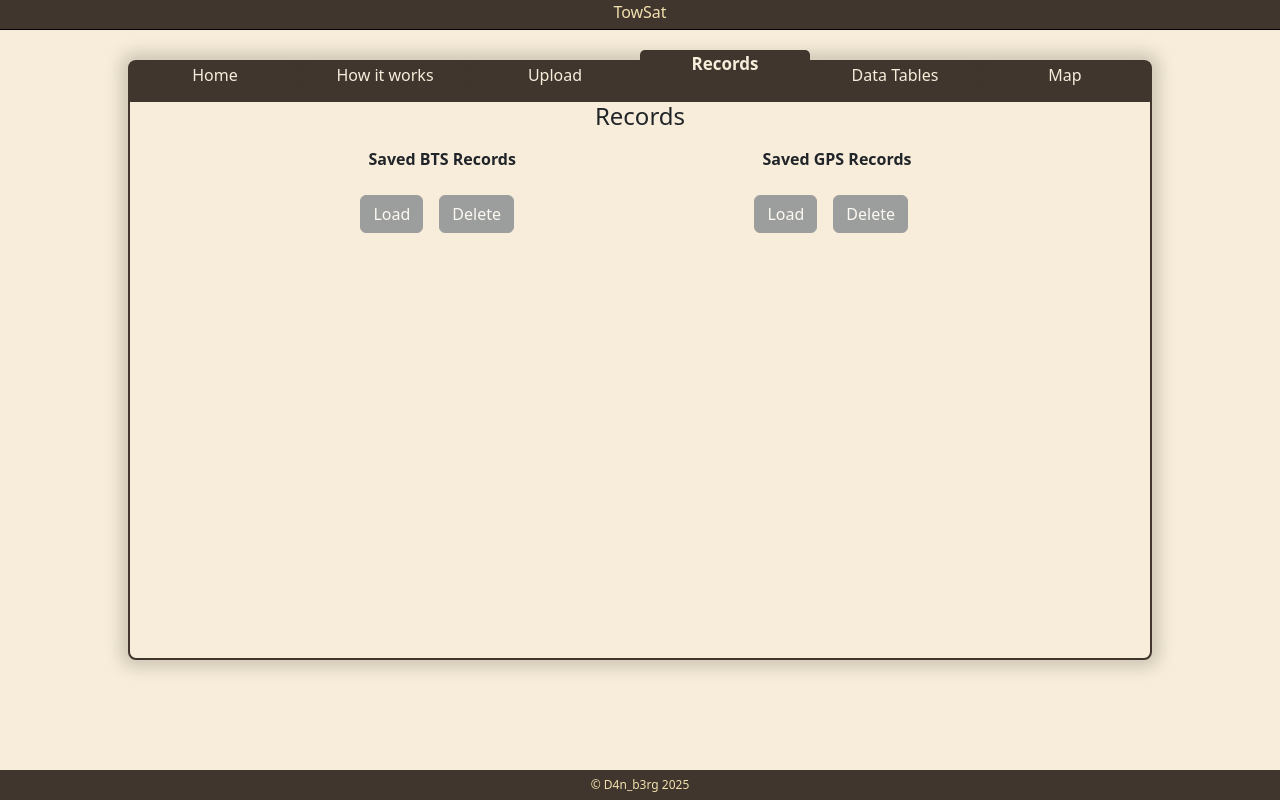
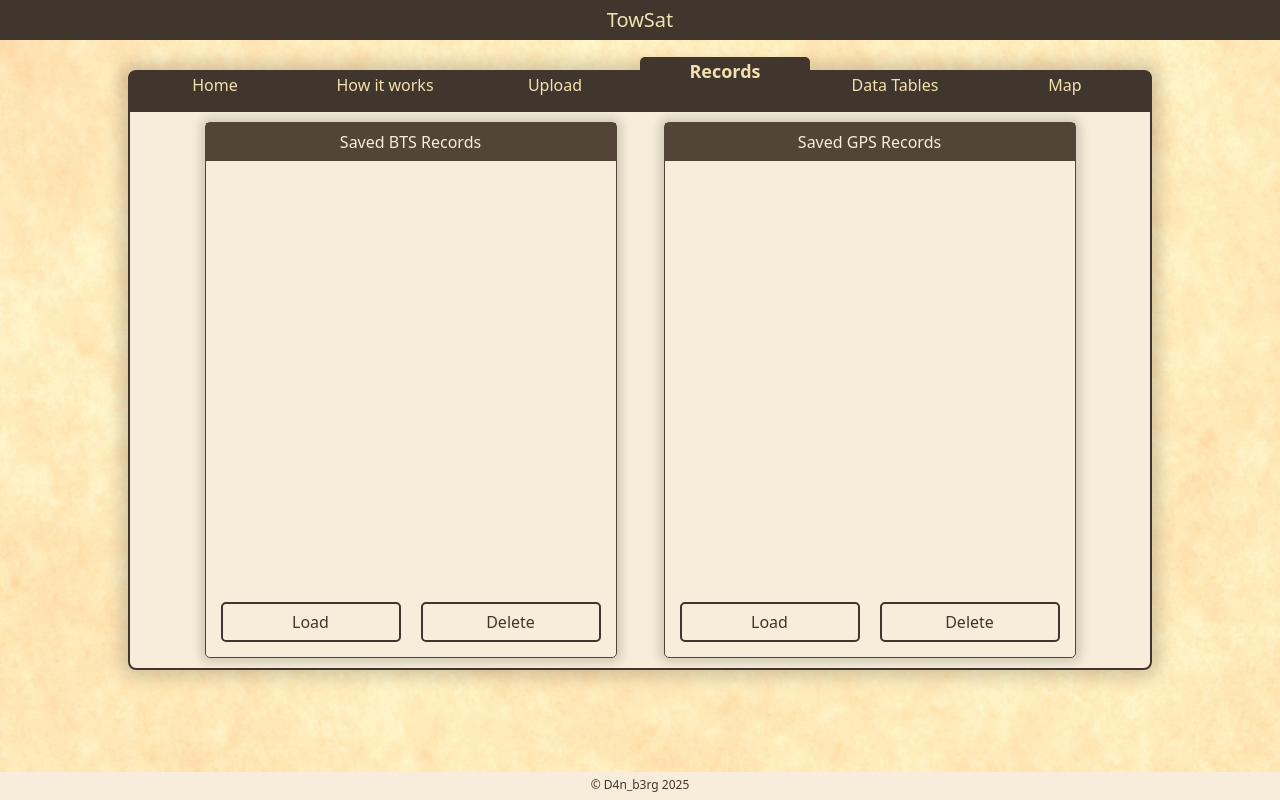
Before and after one commit to DanRosenbergr/TowSat, a React (Vite) app: page /records in a window 1280 px wide. Built offline with nearby package versions, Linux system fonts and the light colour scheme.

Commit message:
connection test,

```diff
--- a/src/components/GpsTable.jsx
+++ b/src/components/GpsTable.jsx
@@ -29,14 +29,20 @@ function GpsTable({ gpsData }) {
               </tr>
             </thead>
             <tbody>
-              {gpsData.length ===0 ?(<tr><td colspan="5" className="noData">! no data yet !</td></tr>):(
+              {gpsData.length === 0 ? (
+                <tr>
+                  <td colSpan="5" className="noData">
+                    ! no data yet !
+                  </td>
+                </tr>
+              ) : (
                 gpsData.map((point, index) => (
                   <tr key={index}>
-                  <td>{point.latitude}</td>
-                  <td>{point.longitude}</td>
-                  <td>{point.elevation}</td>
-                  <td>{formatGPXTime(point.time)}</td>
-                </tr>
+                    <td>{point.latitude}</td>
+                    <td>{point.longitude}</td>
+                    <td>{point.elevation}</td>
+                    <td>{formatGPXTime(point.time)}</td>
+                  </tr>
                 ))
               )}
             </tbody>
--- a/src/components/Records.jsx
+++ b/src/components/Records.jsx
@@ -9,16 +9,18 @@ function Records({ btsRecords, gpsRecords, loadBtsData, loadGpsData, handleDelet
   return (
     <>
       <div className="records">
-        <h4 className="text-center">Records</h4>
-        <div className="recordsWindow">
-          <div className="btsWindow">
-            <div className="btsList">
-              <p className="text-center fw-bold p-2">Saved BTS Records</p>
+        <div className="recordsFullWindow">
+          <div className="recordsWindow">
+            <div className="recordsTitle">
+              <p>Saved BTS Records</p>
+            </div>
+            <div className="recordsList">
               {btsRecords.map((item) => (
                 <div
-                  className={`ms-3 me-3 datarow d-flex justify-content-between ${selectedBtsId === item.id ? "selected" : ""}`}
+                  className={selectedBtsId === item.id ? "selected" : "datarow"}
                   key={item.id}
-                  onClick={() => setSelectedBtsId(item.id)}>
+                  onClick={() => setSelectedBtsId((prevId) => (prevId === item.id ? null : item.id))}
+                >
                   <span>{item.name}</span>
                 </div>
               ))}
@@ -27,24 +29,30 @@ function Records({ btsRecords, gpsRecords, loadBtsData, loadGpsData, handleDelet
               <button
                 onClick={() => loadBtsData(selectedBtsId)}
                 disabled={!selectedBtsId}
-                className={`btn me-3 ${selectedBtsId ? "myButton" : "btn-secondary"} btnDel`}>Load
+                className={selectedBtsId ? "myButton" : "myButtonDisabled"}
+              >
+                Load
               </button>
               <button
                 onClick={() => handleDelete(selectedBtsId, "bts")}
                 disabled={!selectedBtsId}
-                className={`btn ${selectedBtsId ? "" : "btn-secondary"} btnDel`}>Delete
+                className={selectedBtsId ? "myButton" : "myButtonDisabled"}
+              >
+                Delete
               </button>
             </div>
           </div>
-
-          <div className="gpsWindow">
-            <div className="gpsList">
-              <p className="text-center fw-bold p-2">Saved GPS Records</p>
+          <div className="recordsWindow">
+            <div className="recordsTitle">
+              <p>Saved GPS Records</p>
+            </div>
+            <div className="recordsList">
               {gpsRecords.map((item) => (
                 <div
-                  className={`ms-3 me-3 datarow d-flex justify-content-between ${selectedGpsId === item.id ? "selected" : ""}`}
+                  className={selectedGpsId === item.id ? "selected" : "datarow"}
                   key={item.id}
-                  onClick={() => setSelectedGpsId(item.id)}>
+                  onClick={() => setSelectedGpsId((prevId) => (prevId === item.id ? null : item.id))}
+                >
                   <span>{item.name}</span>
                 </div>
               ))}
@@ -53,12 +61,16 @@ function Records({ btsRecords, gpsRecords, loadBtsData, loadGpsData, handleDelet
               <button
                 onClick={() => loadGpsData(selectedGpsId)}
                 disabled={!selectedGpsId}
-                className={`btn me-3 ${selectedGpsId ? "btn-success" : "btn-secondary"} btnDel`}>Load
+                className={selectedGpsId ? "myButton" : "myButtonDisabled"}
+              >
+                Load
               </button>
               <button
-                onClick={() => handleDelete(selectedGpsId, "bts")}
+                onClick={() => handleDelete(selectedGpsId, "gps")}
                 disabled={!selectedGpsId}
-                className={`btn ${selectedGpsId ? "btn-danger" : "btn-secondary"} btnDel`}>Delete
+                className={selectedGpsId ? "myButton" : "myButtonDisabled"}
+              >
+                Delete
               </button>
             </div>
           </div>
--- a/src/scss/DataTable.css
+++ b/src/scss/DataTable.css
@@ -2,10 +2,11 @@
   flex: 1;
   display: flex;
   flex-direction: column;
-  padding: 10px;
+  padding: 15px;
   min-width: 0;
   height: 100%;
   /* border: 1px solid #524437; */
+
 }
 .tableTitle{
   text-align: center;
@@ -15,13 +16,16 @@
   overflow-y: auto;
   overflow-x: auto;
   flex: 1;
+  border: 1px solid #524437;
+  box-shadow: 0 0 10px 5px rgba(82, 68, 55, 0.2);
+  border-radius: 5px;
 }
 .table {
   width: 100%;
   border-collapse: collapse;
-  font-size: 12px;
+  font-size: 13px;
   text-align: left;
-  border: 1px solid #524437;
+  /* border: 1px solid #524437; */
 }
 .table thead th {
   position: sticky;
--- a/src/scss/Map.css
+++ b/src/scss/Map.css
@@ -1,27 +1,35 @@
 .mapContainer{
     display: flex;
     height: 100%;
-
 }
 .mapButtons{
     display: flex;
     flex-direction: column;
-    align-items: left;
+    align-items: center;
     justify-content: center;
-    width: 200px;
+    width: 250px;
+    height: 150px;
     gap: 10px;
-    padding-left: 15px;
+    margin-bottom: 20px;
+}
+.mapControls{
+    display: flex;
+    flex-direction: column;
 }
 .mapArea{
     flex: 1;
     display: flex;
     justify-content: center;
     align-items: center;
-    /* border: 1px solid red; */
+}
+.mapWarnings{
+    display: flex;
+    flex-direction: column;
+    align-items: center;
 }
 .mapleaflet{
     height: 480px;
     width: 800px;
     border: 1px solid #40362D;
-
+    box-shadow: 0 0 10px 5px rgba(82, 68, 55, 0.2);
 }
--- a/src/scss/RecordsTable.css
+++ b/src/scss/RecordsTable.css
@@ -1,15 +1,72 @@
+.recordsFullWindow{
+  display: flex;
+  justify-content: space-around;
+  width: 90%;
+  height: 100%;
+}
+.recordsTitle{
+  background-color: #524437;
+  color: #F7EDDA;
+  display:flex;
+  justify-content: center;
+  align-items: center;
+  padding-top: 7px;
+  padding-bottom: 7px;
+}
+.recordsList{
+  flex: 1;
+  overflow-y: auto;
+}
 .recordsWindow{
   display: flex;
-  justify-content: space-evenly;
+  flex-direction: column;
+  height: 100%;
+  border: 1px solid #524437;
+  box-shadow: 0 0 10px 5px rgba(82, 68, 55, 0.2);
+  border-radius: 5px;
 }
-.recordButtons{
-
+.recordsButtons{
+  padding: 10px;
+  display: flex;
+  justify-content: center;
+  gap: 10px;
 }
 .datarow {
-  border-bottom: 1px solid #000000;
+  border-bottom: 1px solid #524437;
   display: flex;
   align-items: center;
+  margin: 5px 15px;
+  padding: 5px 0;
+  transition: font-size 0.2s ease, transform 0.2s ease;
 }
-.btDel {
-  width: 50px;
+.datarow:hover{
+  font-size: larger;
+  cursor: pointer;
+  transition: font-size 0.2s ease, transform 0.2s ease;
 }
+.selected{
+  border-bottom: 2px solid #524437;
+  display: flex;
+  align-items: center;
+  margin: 5px 15px;
+  font-size: larger;
+  background-color: #C9AF7F;
+  border-radius: 5px;
+  padding: 5px 0;
+  transition: font-size 0.2s ease, transform 0.2s ease;
+}
+.selected:hover{
+  cursor: pointer;
+}
+.myButtonDisabled{
+    transition: all 0.2s ease;
+    background-color: transparent;
+    color: #40362D;
+    border: 2px solid #40362D;
+    border-radius: 5px;
+    width:180px;
+    height: 40px;
+    margin:5px;
+    cursor: not-allowed;
+    pointer-events: none; /* blokuje hover, klikání atd. */
+}
--- a/src/scss/custom.scss
+++ b/src/scss/custom.scss
@@ -12,6 +12,13 @@ body {
   height: 100%;
   margin: 0;
   background-color: #F7EDDA;
+  background-image: url('../../public/old-paper1.jpg');
+  background-size: cover;
+  background-position: center;
+  background-repeat: no-repeat;
+}
+body p{
+  all:unset;
 }
 #root {
   min-height: 100%;
@@ -19,11 +26,13 @@ body {
   flex-direction: column;
 }
 .header{
-    height: 30px;
-    text-align: center;
-    border-bottom: 1px solid black;
+    height: 40px;
+    display: flex;
+    justify-content: center;
+    align-items: center;
     background-color: $bg-dark;
     color: $text-light;
+    font-size: 20px;
 }
 .container{
     width: 80vw;
@@ -49,8 +58,7 @@ body {
   display: flex;
   align-items: center;
   justify-content: center;
-  color: $text-light;;
-  background-color: $bg-dark;
+  color: $bg-dark;;
   font-size: 12px;
 }
 .footer p {
@@ -67,9 +75,10 @@ body {
 .upload{
 
 }
-
 .records{
-
+  display: flex;
+  height:100%;
+  justify-content: center;
 }
 .tables{
   display: flex;
@@ -80,16 +89,16 @@ body {
   height: 100%;
   width: 100%;
 }
-
-
 //MENU elements ------------------------------------------------
 .menu{
    display: flex;
    height: 40px;
    background-color: $bg-dark;
+   margin-bottom: 10px;
 }
 .menuButton{
   flex: 1;
+  font-size: 16px;
   text-align: center;
   transition: all 0.2s ease;
   background-color: $bg-dark;
@@ -98,27 +107,37 @@ body {
   width: 100%;
   cursor: pointer;
   background-color: $bg-dark;
-  color: $bg-light;
+  color: $text-light;
   border-bottom: none;
   border-top: none;
   border-left:1px solid $bg-dark  ;
   border-right:1px solid$bg-dark;
   border-radius: 8px;
+  font-weight: normal;        // výchozí stav
+  font-size: 16px;            // výchozí stav
+  transition: font-size 0.2s ease, transform 0.2s ease;  // přechod aplikuj zde!
+  text-shadow: none; /* výchozí stav */
+}
+.menuButton button:hover{
+  transition: font-size 0.2s ease, transform 0.2s ease;
+  text-shadow: 0px 2px 5px rgba(0, 0, 0, 0.5);
+  font-weight: bold;
+  font-size: 17px;
 }
 .menuButton.active {
   background-color: $bg-dark;
   color: $text-light;
-  transform: translateY(-12px);
+  transform: translateY(-15px);
   border-radius: 5px;
 }
 .menuButton.active button {
   transition: all 0.2s ease;
   font-weight: bold;
-  font-size: 17px;
+  font-size: 18px;
 }
 //buttons ----------------------------------------------------------
 .myButton{
-  background-color: #40362D;
+  background-color: #524437;
   color: #F7EDDA;
   border-radius: 5px;
   border: none;
@@ -128,10 +147,28 @@ body {
   transition: transform 0.2s ease, box-shadow 0.2s ease;
 }
 .myButton:hover {
-  transform: scale(1.05);
+  transform: scale(1.02);
   box-shadow: 0 4px 12px rgba(0, 0, 0, 0.2);
 }
 .myButton:active {
   transform: scale(0.95) translateY(2px);
   box-shadow: 0 2px 6px rgba(0, 0, 0, 0.15);
 }
+.myButtonOff{
+    transition: all 0.2s ease;
+    background-color: transparent;
+    color: #40362D;
+    border: 2px solid #40362D;
+    border-radius: 5px;
+    width:180px;
+    height: 40px;
+    margin:5px;
+}
+.myButtonOff:hover{
+    transform: scale(1.02);
+    box-shadow: 0 4px 12px rgba(0, 0, 0, 0.2);
+}
+.myButtonOff:active {
+  transform: scale(0.95) translateY(2px);
+  box-shadow: 0 2px 6px rgba(0, 0, 0, 0.15);
+}
```
Also changed, not shown: src/App.jsx (+29 -26 lines), src/components/Info.jsx (+11 -7 lines), src/components/Map.jsx (+52 -9 lines), src/components/Upload.jsx (+17 -18 lines), public/old-paper1.jpg (added).
